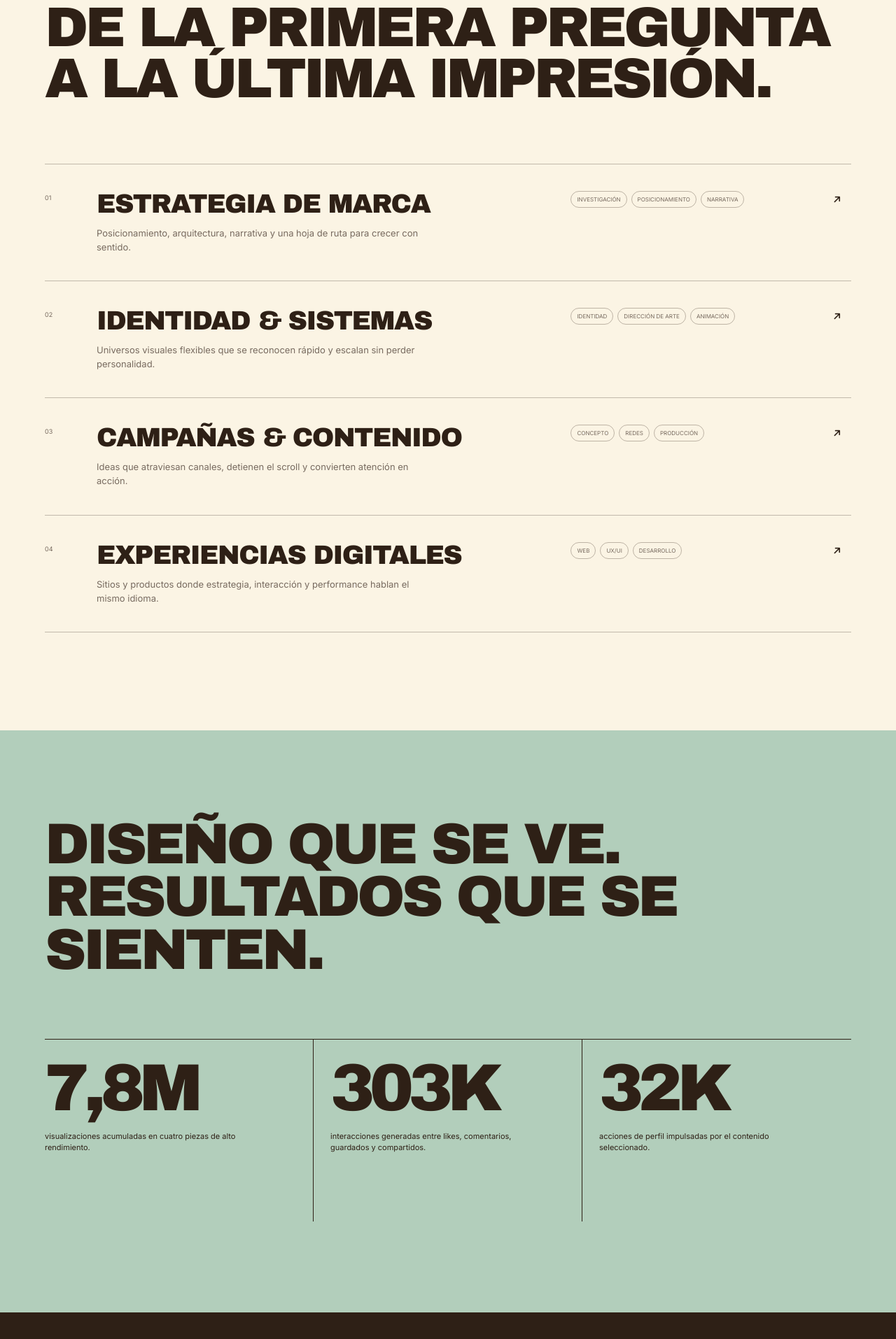
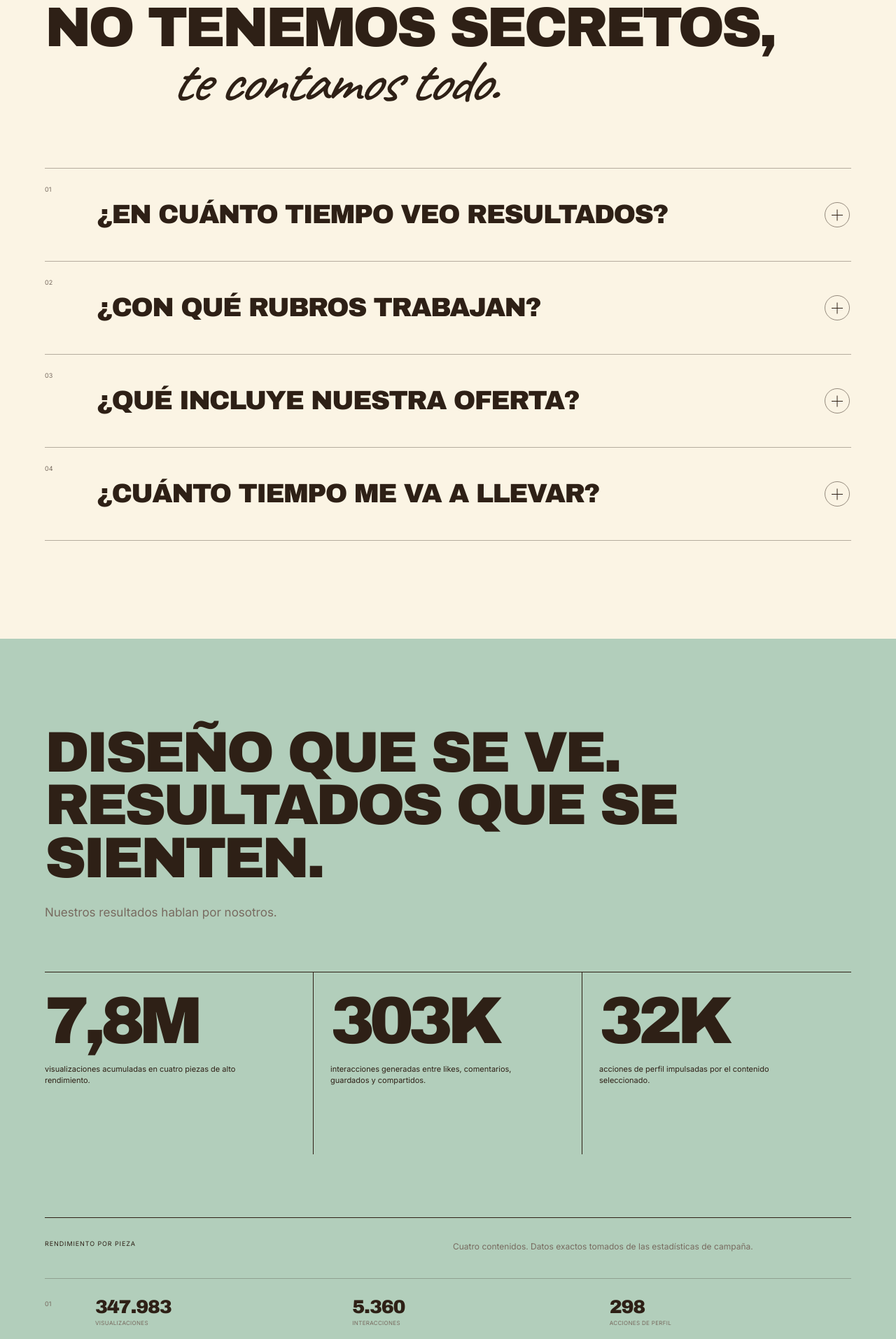
Before and after one commit to nicogomez94/mm-estudio-landing, a website: page index.html in a window 1280 px wide. Shown: the part 3223-5137 px from the top of the page at 70% size. Drawn offline with Linux system fonts and the light colour scheme.

Commit message:
Turn services into FAQ and detail campaign stats

```diff
--- a/index.html
+++ b/index.html
@@ -13,7 +13,7 @@
   <link rel="preconnect" href="https://fonts.gstatic.com" crossorigin>
   <link href="https://fonts.googleapis.com/css2?family=Archivo+Black&amp;family=Caveat:wght@500;600&amp;family=Inter:wght@300;400;500&amp;display=swap" rel="stylesheet">
   <link rel="stylesheet" href="https://cdnjs.cloudflare.com/ajax/libs/font-awesome/6.6.0/css/all.min.css" referrerpolicy="no-referrer">
-  <link rel="stylesheet" href="styles.css?v=client-notes-1">
+  <link rel="stylesheet" href="styles.css?v=faq-stats-2">
 </head>
 <body>
   <div class="intro-screen" aria-hidden="true">
@@ -219,45 +219,52 @@
 
     <section class="services section-shell" id="servicios" aria-labelledby="services-title">
       <div class="section-heading fade-in">
-        <h2 id="services-title">DE LA PRIMERA PREGUNTA<br>A LA ÚLTIMA IMPRESIÓN.</h2>
+        <h2 id="services-title">NO TENEMOS SECRETOS,<br><em>te contamos todo.</em></h2>
       </div>
 
-      <div class="service-list">
-        <article class="service-item fade-in" data-service="01" tabindex="0">
-          <div class="service-number">01</div>
-          <div>
-            <h3>Estrategia de marca</h3>
-            <p>Posicionamiento, arquitectura, narrativa y una hoja de ruta para crecer con sentido.</p>
+      <div class="faq-list">
+        <article class="faq-item fade-in">
+          <button class="faq-question" type="button" aria-expanded="false" aria-controls="faq-answer-01">
+            <span class="faq-number">01</span>
+            <span>¿En cuánto tiempo veo resultados?</span>
+            <span class="faq-icon" aria-hidden="true"><i></i><i></i></span>
+          </button>
+          <div class="faq-answer" id="faq-answer-01">
+            <div><p>Nuestras ofertas están pensadas para generar resultados a corto y largo plazo. Mediante contenido orgánico generamos una voz de marca y posicionamiento como profesional del sector; usamos Paid Media para asegurarnos de que tengas un flujo constante de clientes tocando la puerta.</p></div>
           </div>
-          <div class="service-tags"><span>Investigación</span><span>Posicionamiento</span><span>Narrativa</span></div>
-          <i class="fa-solid fa-arrow-right service-arrow" aria-hidden="true"></i>
         </article>
-        <article class="service-item fade-in" data-service="02" tabindex="0">
-          <div class="service-number">02</div>
-          <div>
-            <h3>Identidad &amp; sistemas</h3>
-            <p>Universos visuales flexibles que se reconocen rápido y escalan sin perder personalidad.</p>
+
+        <article class="faq-item fade-in">
+          <button class="faq-question" type="button" aria-expanded="false" aria-controls="faq-answer-02">
+            <span class="faq-number">02</span>
+            <span>¿Con qué rubros trabajan?</span>
+            <span class="faq-icon" aria-hidden="true"><i></i><i></i></span>
+          </button>
+          <div class="faq-answer" id="faq-answer-02">
+            <div><p>Trabajamos con negocios que tienen oficio: alojamientos, refrigeración, gastronomía, moda y cerámica. Cuanto más técnico parece, mejor suele funcionar el contenido.</p></div>
           </div>
-          <div class="service-tags"><span>Identidad</span><span>Dirección de arte</span><span>Animación</span></div>
-          <i class="fa-solid fa-arrow-right service-arrow" aria-hidden="true"></i>
         </article>
-        <article class="service-item fade-in" data-service="03" tabindex="0">
-          <div class="service-number">03</div>
-          <div>
-            <h3>Campañas &amp; contenido</h3>
-            <p>Ideas que atraviesan canales, detienen el scroll y convierten atención en acción.</p>
+
+        <article class="faq-item fade-in">
+          <button class="faq-question" type="button" aria-expanded="false" aria-controls="faq-answer-03">
+            <span class="faq-number">03</span>
+            <span>¿Qué incluye nuestra oferta?</span>
+            <span class="faq-icon" aria-hidden="true"><i></i><i></i></span>
+          </button>
+          <div class="faq-answer" id="faq-answer-03">
+            <div><p>Estrategia, dirección creativa, edición, performance, análisis y reportes. No somos un freelance con una cámara ni una agencia donde sos un número.</p></div>
           </div>
-          <div class="service-tags"><span>Concepto</span><span>Redes</span><span>Producción</span></div>
-          <i class="fa-solid fa-arrow-right service-arrow" aria-hidden="true"></i>
         </article>
-        <article class="service-item fade-in" data-service="04" tabindex="0">
-          <div class="service-number">04</div>
-          <div>
-            <h3>Experiencias digitales</h3>
-            <p>Sitios y productos donde estrategia, interacción y performance hablan el mismo idioma.</p>
+
+        <article class="faq-item fade-in">
+          <button class="faq-question" type="button" aria-expanded="false" aria-controls="faq-answer-04">
+            <span class="faq-number">04</span>
+            <span>¿Cuánto tiempo me va a llevar?</span>
+            <span class="faq-icon" aria-hidden="true"><i></i><i></i></span>
+          </button>
+          <div class="faq-answer" id="faq-answer-04">
+            <div><p>Una reunión de estrategia al empezar y una jornada de rodaje al mes. El resto —guion, edición, calendario, publicación, análisis y reportes— corre por nuestra cuenta.</p></div>
           </div>
-          <div class="service-tags"><span>Web</span><span>UX/UI</span><span>Desarrollo</span></div>
-          <i class="fa-solid fa-arrow-right service-arrow" aria-hidden="true"></i>
         </article>
       </div>
     </section>
@@ -265,6 +272,7 @@
     <section class="results section-shell" id="resultados" aria-labelledby="results-title">
       <div class="results-head fade-in">
         <h2 id="results-title">DISEÑO QUE SE VE.<br>RESULTADOS QUE SE SIENTEN.</h2>
+        <p>Nuestros resultados hablan por nosotros.</p>
       </div>
 
       <div class="metrics fade-in">
@@ -280,6 +288,42 @@
           <span class="metric-value" data-count="32" data-suffix="K">0K</span>
           <p>acciones de perfil impulsadas por el contenido seleccionado.</p>
         </div>
+      </div>
+
+      <div class="performance-breakdown fade-in" aria-label="Desglose exacto de estadísticas por pieza">
+        <div class="performance-intro">
+          <span>RENDIMIENTO POR PIEZA</span>
+          <p>Cuatro contenidos. Datos exactos tomados de las estadísticas de campaña.</p>
+        </div>
+
+        <article class="performance-row" style="--performance: 9.6%">
+          <span class="performance-index">01</span>
+          <div><strong>347.983</strong><small>Visualizaciones</small></div>
+          <div><strong>5.360</strong><small>Interacciones</small></div>
+          <div><strong>298</strong><small>Acciones de perfil</small></div>
+          <span class="performance-bar" aria-hidden="true"><i></i></span>
+        </article>
+        <article class="performance-row" style="--performance: 100%">
+          <span class="performance-index">02</span>
+          <div><strong>3.612.883</strong><small>Visualizaciones</small></div>
+          <div><strong>214.762</strong><small>Interacciones</small></div>
+          <div><strong>31.136</strong><small>Acciones de perfil</small></div>
+          <span class="performance-bar" aria-hidden="true"><i></i></span>
+        </article>
+        <article class="performance-row" style="--performance: 37.7%">
+          <span class="performance-index">03</span>
+          <div><strong>1.361.844</strong><small>Visualizaciones</small></div>
+          <div><strong>34.282</strong><small>Interacciones</small></div>
+          <div><strong>499</strong><small>Acciones de perfil</small></div>
+          <span class="performance-bar" aria-hidden="true"><i></i></span>
+        </article>
+        <article class="performance-row" style="--performance: 68.2%">
+          <span class="performance-index">04</span>
+          <div><strong>2.463.867</strong><small>Visualizaciones</small></div>
+          <div><strong>49.244</strong><small>Interacciones</small></div>
+          <div><strong>479</strong><small>Acciones de perfil</small></div>
+          <span class="performance-bar" aria-hidden="true"><i></i></span>
+        </article>
       </div>
     </section>
 
@@ -466,6 +510,6 @@
     <span>Hablemos</span>
   </a>
 
-  <script src="main.js?v=client-notes-1"></script>
+  <script src="main.js?v=faq-stats-2"></script>
 </body>
 </html>
--- a/styles.css
+++ b/styles.css
@@ -221,46 +221,25 @@ button { color: inherit; font: inherit; }
 .services { padding-top: 88px; padding-bottom: 100px; color: var(--ink); background: var(--cream); }
 .section-heading h2, .work-intro h2, .results-head h2 { margin: 40px 0 58px; font-family: var(--font-display); font-size: 37px; line-height: .92; letter-spacing: -.055em; font-weight: 400; }
 .section-heading h2, .work-intro h2, .results-head h2 { margin-top: 0; }
-.service-list { border-top: 1px solid rgba(46,32,22,.28); }
-.service-item {
-  --service-accent: var(--mint);
-  --service-foreground: var(--ink);
-  position: relative;
-  display: grid;
-  grid-template-columns: 32px 1fr 24px;
-  gap: 14px;
-  padding: 24px 0;
-  border-bottom: 1px solid rgba(46,32,22,.28);
-  overflow: hidden;
-  outline: 0;
-  transition: color .35s ease, padding .5s cubic-bezier(.16,1,.3,1);
-}
-.service-item[data-service="01"] { --service-accent: var(--mint); }
-.service-item[data-service="02"] { --service-accent: var(--sage); }
-.service-item[data-service="03"] { --service-accent: var(--mint); }
-.service-item[data-service="04"] { --service-accent: var(--ink); --service-foreground: var(--cream); }
-.service-item::before {
-  content: "";
-  position: absolute;
-  z-index: 0;
-  inset: 0;
-  background: var(--service-accent);
-  opacity: 0;
-  transform: translateX(-1.25%);
-  transition: opacity .22s ease, transform .32s cubic-bezier(.16,1,.3,1);
-}
-.service-item > * { position: relative; z-index: 1; }
-.service-number { padding-top: 4px; color: var(--muted); font: 9px var(--font-body); transition: color .35s, transform .55s cubic-bezier(.16,1,.3,1); }
-.service-item h3 { margin: 0; font-family: var(--font-display); font-size: 21px; line-height: 1; letter-spacing: -.04em; font-weight: 400; text-transform: uppercase; transition: transform .55s cubic-bezier(.16,1,.3,1); }
-.service-item p { max-width: 480px; margin: 12px 0 0; color: var(--muted); font-size: 12px; line-height: 1.55; transition: color .35s, transform .55s cubic-bezier(.16,1,.3,1); }
-.service-tags { display: none; }
-.service-arrow { align-self: start; font-size: 13px; transform: rotate(-45deg); transition: transform .55s cubic-bezier(.16,1,.3,1); }
-.service-item:is(:hover, :focus-visible) { color: var(--service-foreground); }
-.service-item:is(:hover, :focus-visible)::before { opacity: 1; transform: translateX(0); }
-.service-item:is(:hover, :focus-visible) h3 { transform: translateX(4px); }
-.service-item:is(:hover, :focus-visible) p { color: currentColor; transform: translateX(4px); }
-.service-item:is(:hover, :focus-visible) .service-number { color: currentColor; transform: translateX(2px); }
-.service-item:is(:hover, :focus-visible) .service-arrow { transform: rotate(0) translateX(-2px); }
+.section-heading h2 em { display: inline-block; padding-left: 10vw; font-size: 1.08em; letter-spacing: -.035em; }
+.faq-list { border-top: 1px solid rgba(46,32,22,.34); }
+.faq-item { border-bottom: 1px solid rgba(46,32,22,.34); transition: background .35s ease; }
+.faq-item.is-open { background: rgba(158,206,200,.22); }
+.faq-question { display: grid; grid-template-columns: 34px 1fr 28px; gap: 12px; align-items: center; width: 100%; min-height: 92px; padding: 20px 0; border: 0; color: var(--ink); background: transparent; text-align: left; cursor: pointer; }
+.faq-question:focus-visible { outline: 2px solid var(--ink); outline-offset: 5px; }
+.faq-number { align-self: start; padding-top: 5px; color: var(--muted); font: 9px/1 var(--font-body); }
+.faq-question > span:nth-child(2) { font: 400 22px/1 var(--font-display); letter-spacing: -.045em; text-transform: uppercase; transition: transform .4s cubic-bezier(.16,1,.3,1); }
+.faq-question:hover > span:nth-child(2) { transform: translateX(5px); }
+.faq-icon { position: relative; width: 28px; height: 28px; border: 1px solid rgba(46,32,22,.5); border-radius: 50%; transition: color .3s, background .3s, transform .45s cubic-bezier(.16,1,.3,1); }
+.faq-icon i { position: absolute; left: 7px; top: 13px; width: 12px; height: 1px; background: currentColor; transition: transform .35s ease; }
+.faq-icon i:last-child { transform: rotate(90deg); }
+.faq-item.is-open .faq-icon { color: var(--cream); background: var(--ink); transform: rotate(180deg); }
+.faq-item.is-open .faq-icon i:last-child { transform: rotate(0); }
+.faq-answer { display: grid; grid-template-rows: 0fr; opacity: 0; transition: grid-template-rows .55s cubic-bezier(.16,1,.3,1), opacity .3s ease; }
+.faq-answer > div { overflow: hidden; }
+.faq-answer p { max-width: 780px; margin: 0 34px 0 46px; color: var(--muted); font-size: 13px; line-height: 1.65; transform: translateY(-8px); transition: margin .55s cubic-bezier(.16,1,.3,1), transform .45s cubic-bezier(.16,1,.3,1); }
+.faq-item.is-open .faq-answer { grid-template-rows: 1fr; opacity: 1; }
+.faq-item.is-open .faq-answer p { margin-bottom: 30px; transform: translateY(0); }
 
 .work { padding: 94px 0 110px; background: var(--mint); }
 .work-intro p { max-width: 520px; margin: -26px 0 70px; color: var(--muted); font-size: 13px; line-height: 1.6; }
@@ -313,6 +292,7 @@ button { color: inherit; font: inherit; }
 .project-info small { max-width: 310px; color: rgba(251,244,228,.74); font: 11px/1.35 var(--font-body); }
 .project-info > span { display: none; font: 8px var(--font-body); text-align: right; text-transform: uppercase; }
 .project-info > span:last-child { display: block; align-self: end; }
+.project-external { display: block; z-index: 0; touch-action: manipulation; }
 .modernized-head { position: relative; min-height: 340px; padding: 48px var(--pad); color: var(--cream); background: var(--ink); overflow: hidden; }
 .modernized-head::after { content: "MM"; position: absolute; right: -2vw; bottom: -5vw; color: rgba(251,244,228,.055); font: 400 52vw/.65 var(--font-display); letter-spacing: -.12em; pointer-events: none; }
 .modernized-head > * { position: relative; z-index: 1; }
@@ -373,10 +353,23 @@ body.modal-open { overflow: hidden; }
 @keyframes modalOut { from { clip-path: circle(150% at var(--modal-x) var(--modal-y)); transform: scale(1); } to { clip-path: circle(0 at var(--modal-x) var(--modal-y)); transform: scale(.97) rotate(1deg); } }
 
 .results { padding-top: 90px; padding-bottom: 96px; background: var(--sage); }
+.results-head p { max-width: 420px; margin: -30px 0 58px; color: var(--muted); font-size: 15px; line-height: 1.5; }
 .metrics { display: grid; border-top: 1px solid var(--ink); }
 .metric { padding: 28px 0; border-bottom: 1px solid var(--ink); }
 .metric-value { display: block; font-family: var(--font-display); font-size: 76px; line-height: .85; letter-spacing: -.08em; font-weight: 400; }
 .metric p { max-width: 280px; margin: 20px 0 0; font-size: 11px; line-height: 1.45; }
+.performance-breakdown { margin-top: 64px; border-top: 1px solid var(--ink); }
+.performance-intro { display: grid; gap: 14px; padding: 24px 0 36px; }
+.performance-intro > span { font: 9px/1 var(--font-body); letter-spacing: .1em; }
+.performance-intro p { max-width: 460px; margin: 0; color: var(--muted); font-size: 12px; line-height: 1.5; }
+.performance-row { display: grid; grid-template-columns: 30px 1fr 1fr; gap: 18px 12px; padding: 24px 0; border-top: 1px solid rgba(46,32,22,.26); }
+.performance-index { padding-top: 3px; color: var(--muted); font: 9px/1 var(--font-body); }
+.performance-row > div { display: grid; gap: 5px; }
+.performance-row > div:last-of-type { grid-column: 2 / -1; }
+.performance-row strong { font: 400 22px/.9 var(--font-display); letter-spacing: -.045em; }
+.performance-row small { color: var(--muted); font: 8px/1.25 var(--font-body); letter-spacing: .04em; text-transform: uppercase; }
+.performance-bar { grid-column: 2 / -1; height: 7px; border: 1px solid rgba(46,32,22,.42); border-radius: 99px; overflow: hidden; }
+.performance-bar i { display: block; width: var(--performance); height: 100%; background: var(--ink); transform-origin: left; }
 
 .final-cta {
   position: relative;
@@ -407,8 +400,8 @@ body.modal-open { overflow: hidden; }
 .contact-note { display: block; max-width: 300px; color: rgba(46,32,22,.62); font-size: 10px; line-height: 1.45; }
 .contact-form { display: grid; grid-template-columns: 1fr; gap: 18px 16px; align-content: start; }
 .form-field { min-width: 0; }
-.form-field label, .form-field legend { display: block; margin: 0 0 7px; padding: 0; color: rgba(46,32,22,.72); font: 8px/1.2 var(--font-body); letter-spacing: .04em; text-transform: uppercase; }
-.form-field input, .form-field select, .form-field textarea { width: 100%; min-height: 42px; padding: 8px 0; border: 0; border-bottom: 1px solid rgba(46,32,22,.52); border-radius: 0; outline: 0; color: var(--ink); background: transparent; font: 13px var(--font-body); transition: border-color .25s, background .25s; }
+.form-field label, .form-field legend { display: block; margin: 0 0 7px; padding: 0; color: rgba(46,32,22,.78); font: 9.5px/1.25 var(--font-body); letter-spacing: .035em; text-transform: uppercase; }
+.form-field input, .form-field select, .form-field textarea { width: 100%; min-height: 42px; padding: 8px 0; border: 0; border-bottom: 1px solid rgba(46,32,22,.58); border-radius: 0; outline: 0; color: var(--ink); background: transparent; font: 14px var(--font-body); transition: border-color .25s, background .25s; }
 .form-field textarea { min-height: 54px; resize: vertical; }
 .form-field select { appearance: none; padding-right: 20px; background-image: linear-gradient(45deg,transparent 50%,var(--ink) 50%),linear-gradient(135deg,var(--ink) 50%,transparent 50%); background-position: calc(100% - 8px) 18px,calc(100% - 3px) 18px; background-size: 5px 5px,5px 5px; background-repeat: no-repeat; }
 .form-field input:focus, .form-field select:focus, .form-field textarea:focus { border-color: var(--ink); background-color: rgba(251,244,228,.18); }
@@ -418,14 +411,14 @@ body.modal-open { overflow: hidden; }
 .goal-options { display: flex; flex-wrap: wrap; gap: 6px; }
 .goal-options label { margin: 0; cursor: pointer; }
 .goal-options input { position: absolute; width: 1px; height: 1px; opacity: 0; }
-.goal-options span { display: block; padding: 8px 10px; border: 1px solid rgba(46,32,22,.4); border-radius: 99px; font: 8px/1 var(--font-body); text-transform: uppercase; transition: color .2s, background .2s, transform .25s; }
+.goal-options span { display: block; padding: 8px 11px; border: 1px solid rgba(46,32,22,.46); border-radius: 99px; font: 9px/1 var(--font-body); text-transform: uppercase; transition: color .2s, background .2s, transform .25s; }
 .goal-options input:checked + span { color: var(--sun); background: var(--ink); transform: translateY(-2px); }
 .goal-options input:focus-visible + span { outline: 2px solid var(--ink); outline-offset: 2px; }
 .form-submit { display: flex; flex-direction: column; gap: 12px; align-items: stretch; }
-.form-status { min-height: 16px; margin: 0; font-size: 10px; line-height: 1.4; }
+.form-status { min-height: 16px; margin: 0; font-size: 11px; line-height: 1.4; }
 .form-status.is-error { color: #7d201a; }
 .form-status.is-success { color: #174e42; }
-.form-submit button { display: flex; justify-content: space-between; align-items: center; min-height: 50px; padding: 0 18px; border: 1px solid var(--ink); color: var(--sun); background: var(--ink); cursor: pointer; font: 10px var(--font-body); text-transform: uppercase; transition: color .25s, background .25s; }
+.form-submit button { display: flex; justify-content: space-between; align-items: center; min-height: 50px; padding: 0 18px; border: 1px solid var(--ink); color: var(--sun); background: var(--ink); cursor: pointer; font: 11px var(--font-body); text-transform: uppercase; transition: color .25s, background .25s; }
 .form-submit button:hover { color: var(--ink); background: transparent; }
 .form-submit button:disabled { cursor: wait; opacity: .58; }
 
@@ -486,12 +479,13 @@ body.modal-open { overflow: hidden; }
   .marquee-track span { margin-right: 70px; font-size: 36px; }
   .services { padding-top: 120px; padding-bottom: 140px; }
   .section-heading h2, .work-intro h2, .results-head h2 { font-size: 68px; }
-  .service-item { grid-template-columns: 50px 1.5fr .8fr 28px; gap: 24px; padding: 32px 0; }
-  .service-item h3 { font-size: 31px; }
-  .service-item p { font-size: 13px; }
-  .service-tags { display: flex; align-items: start; flex-wrap: wrap; gap: 6px; }
-  .service-tags span { padding: 6px 8px; border: 1px solid rgba(46,32,22,.3); border-radius: 99px; color: var(--muted); font: 8px var(--font-body); text-transform: uppercase; }
-  .service-item[data-service="04"]:is(:hover, :focus-visible) .service-tags span { color: var(--cream); border-color: rgba(251,244,228,.42); }
+  .section-heading h2 em { padding-left: 14vw; }
+  .faq-question { grid-template-columns: 50px 1fr 38px; gap: 24px; min-height: 118px; }
+  .faq-question > span:nth-child(2) { font-size: 31px; }
+  .faq-icon { width: 36px; height: 36px; }
+  .faq-icon i { left: 9px; top: 17px; width: 16px; }
+  .faq-answer p { margin-left: 74px; font-size: 15px; }
+  .faq-item.is-open .faq-answer p { margin-bottom: 38px; }
   .work { padding-top: 130px; padding-bottom: 150px; }
   .project-grid { grid-template-columns: repeat(2, minmax(0, 1fr)); }
   .project-card-star, .modernized-head { grid-column: 1 / -1; }
@@ -521,6 +515,11 @@ body.modal-open { overflow: hidden; }
   .metric + .metric { padding-left: 24px; }
   .metric:last-child { border-right: 0; }
   .metric-value { font-size: 95px; }
+  .performance-intro { grid-template-columns: 1fr 1fr; align-items: start; padding-top: 32px; }
+  .performance-row { grid-template-columns: 50px repeat(3,1fr); gap: 22px; padding: 28px 0; }
+  .performance-row > div:last-of-type { grid-column: auto; }
+  .performance-row strong { font-size: 27px; }
+  .performance-bar { grid-column: 2 / -1; }
   .final-cta { min-height: 92vh; }
   .cta-content h2 { font-size: 92px; }
   .cta-orbit { width: 640px; height: 640px; }
@@ -563,9 +562,9 @@ body.modal-open { overflow: hidden; }
   .hero-trailer i { position: absolute; right: 30px; bottom: 29px; font-size: 10px; }
   .section-heading { display: block; }
   .section-heading h2 { margin: 0 0 84px; font-size: 80px; }
-  .service-item { padding: 38px 0; }
-  .service-item:is(:hover, :focus-visible) { padding-left: 5px; padding-right: 5px; }
-  .service-item h3 { font-size: 38px; }
+  .faq-question { min-height: 132px; }
+  .faq-question > span:nth-child(2) { font-size: 38px; }
+  .faq-answer p { max-width: 820px; font-size: 16px; }
   .work-intro h2, .results-head h2 { font-size: 82px; }
   .work-intro p { margin-left: 50%; }
   .project-grid { grid-template-columns: repeat(12,minmax(0,1fr)); }
@@ -590,7 +589,11 @@ body.modal-open { overflow: hidden; }
   .project-modal-story h2 { font-size: 82px; }
   .project-modal-story h2.is-long { font-size: 70px; }
   .project-modal-fact strong { font-size: 26px; }
-  .metrics { margin-top: 90px; }
+  .results-head { display: block; }
+  .results-head h2 { margin: 0; font-size: 82px; }
+  .results-head p { margin: 28px 0 0; font-size: 17px; }
+  .metrics { margin-top: 72px; }
+  .performance-breakdown { margin-top: 90px; }
   .cta-content h2 { font-size: 112px; }
   .contact-section { padding-top: 48px; padding-bottom: 48px; }
   .contact-layout { grid-template-columns: minmax(290px,.7fr) minmax(0,1.3fr); gap: 5vw; align-items: center; min-height: calc(100svh - 96px); }
@@ -626,6 +629,7 @@ body.modal-open { overflow: hidden; }
 @media (min-width: 1440px) {
   .hero-title { font-size: 130px; }
   .intro-logo { max-width: 640px; }
+  .results-head h2 { font-size: 92px; }
 }
 
 @media (prefers-reduced-motion: reduce) {
```
Also changed, not shown: main.js (+25 -0 lines).
